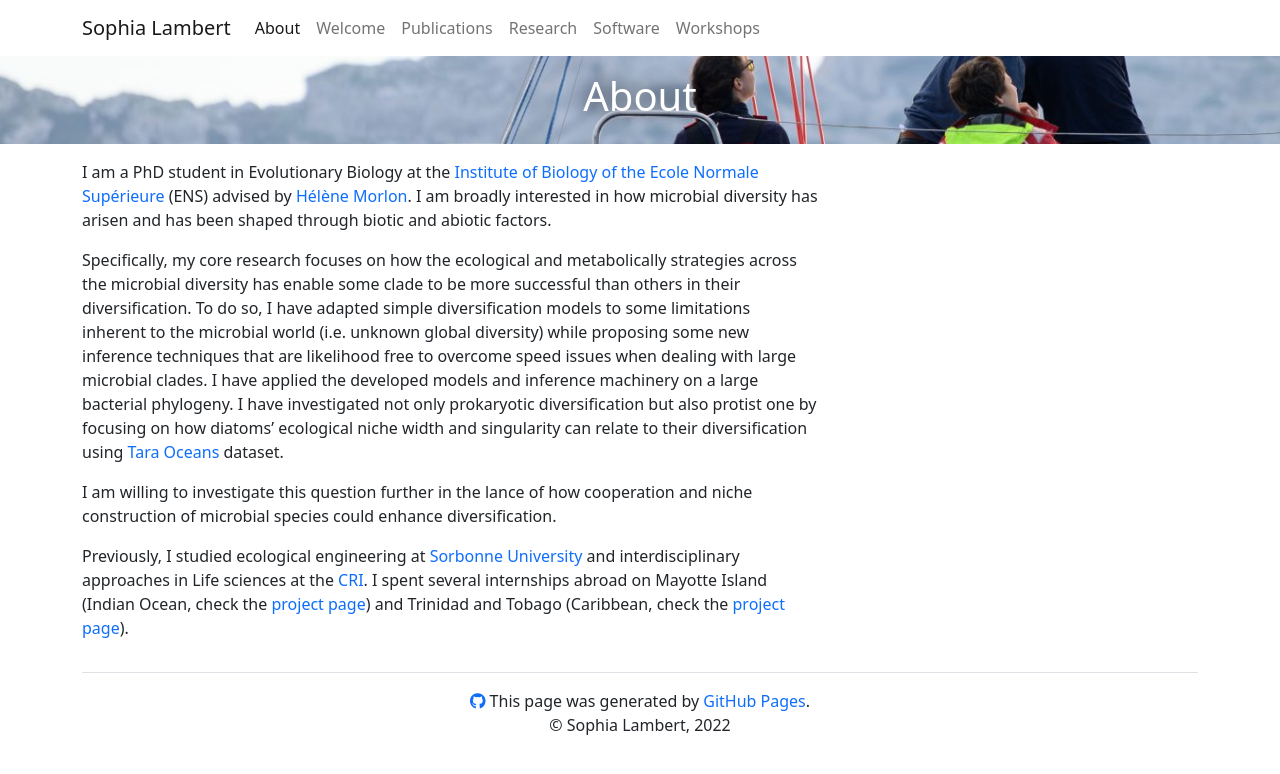
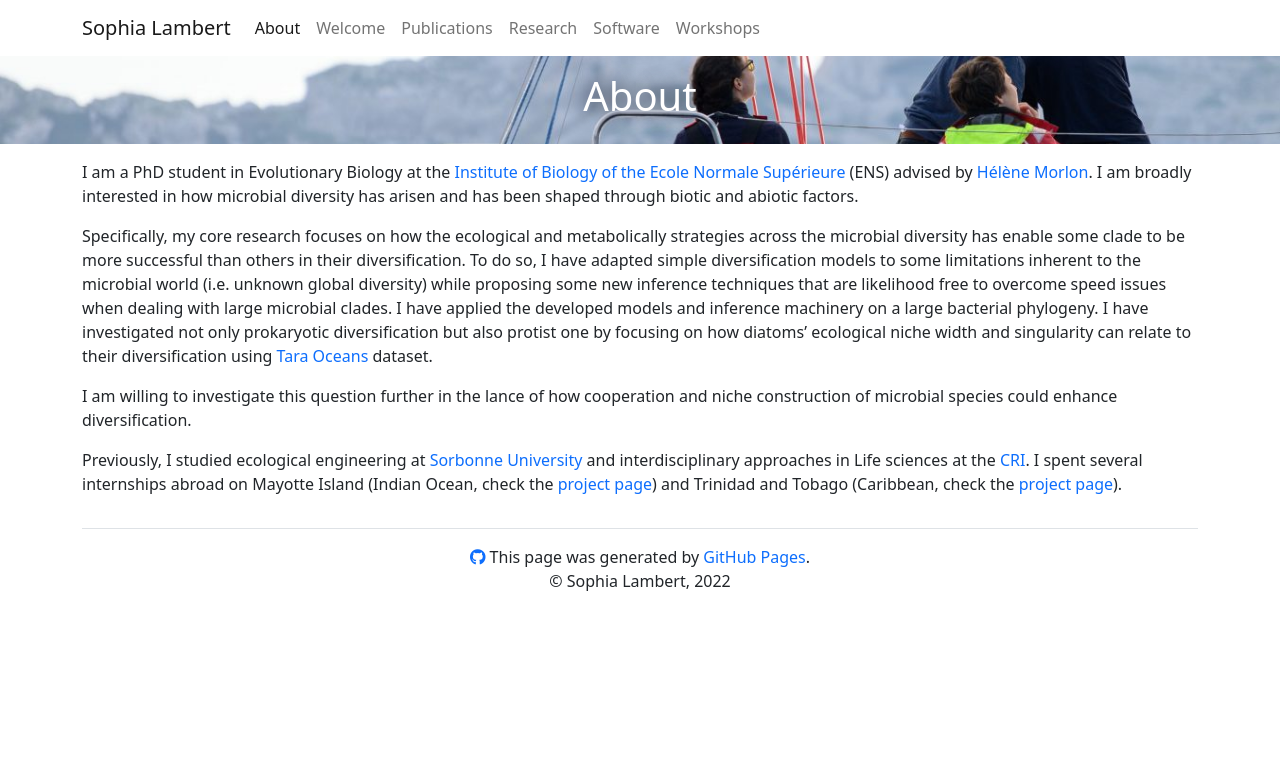
Before and after one commit to sophia-lambert/sophia-lambert.github.io, a Jekyll site: the page built from about.md, in a window 1280 px wide. Shown: the top 774 px of the page. Built offline with Jekyll 4.4.1, drawn with Linux system fonts in a browser that asks for light colours.

Commit message:
Update about.md

```diff
--- a/about.md
+++ b/about.md
@@ -5,7 +5,7 @@ use_fontawesome: true
 ---
 
 <div class="row content-row">
-<div class="col-20 col-sm-8">
+<div class="col-12 col-sm-20">
     <p>I am a PhD student in Evolutionary Biology at the <a href="https://www.ibens.ens.fr/">Institute of Biology of the Ecole Normale Supérieure</a> (ENS) advised by <a href="https://www.phyloeco.bio.ens.psl.eu/">Hélène Morlon</a>. I am broadly interested in how microbial diversity has arisen and has been shaped through biotic and abiotic factors.</p>
 
     <p>Specifically, my core research focuses on how the ecological and metabolically strategies across the microbial diversity has enable some clade to be more successful than others in their diversification. To do so, I have adapted simple diversification models to some limitations inherent to the microbial world (i.e. unknown global diversity) while proposing some new inference techniques that are likelihood free to overcome speed issues when dealing with large microbial clades. I have applied the developed models and inference machinery on a large bacterial phylogeny. I have investigated not only prokaryotic diversification but also protist one by focusing on how diatoms’ ecological niche width and singularity can relate to their diversification using <a href="https://fondationtaraocean.org/en/expedition/tara-oceans/">Tara Oceans</a> dataset.</p>
```
